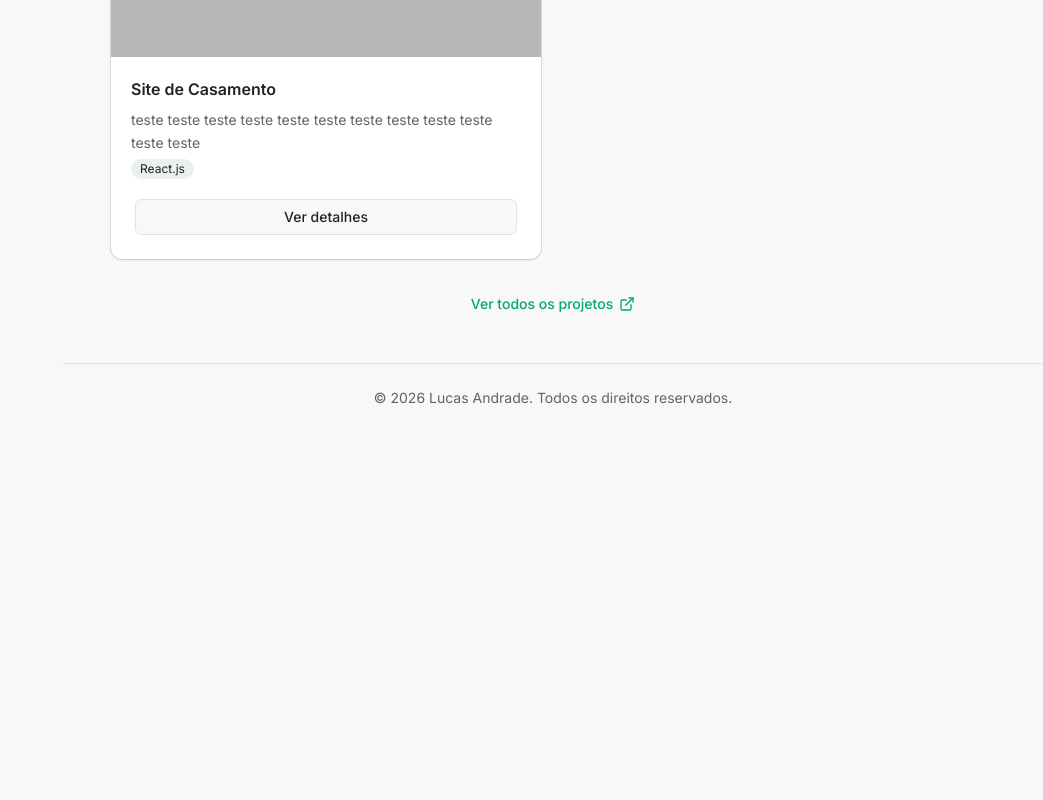
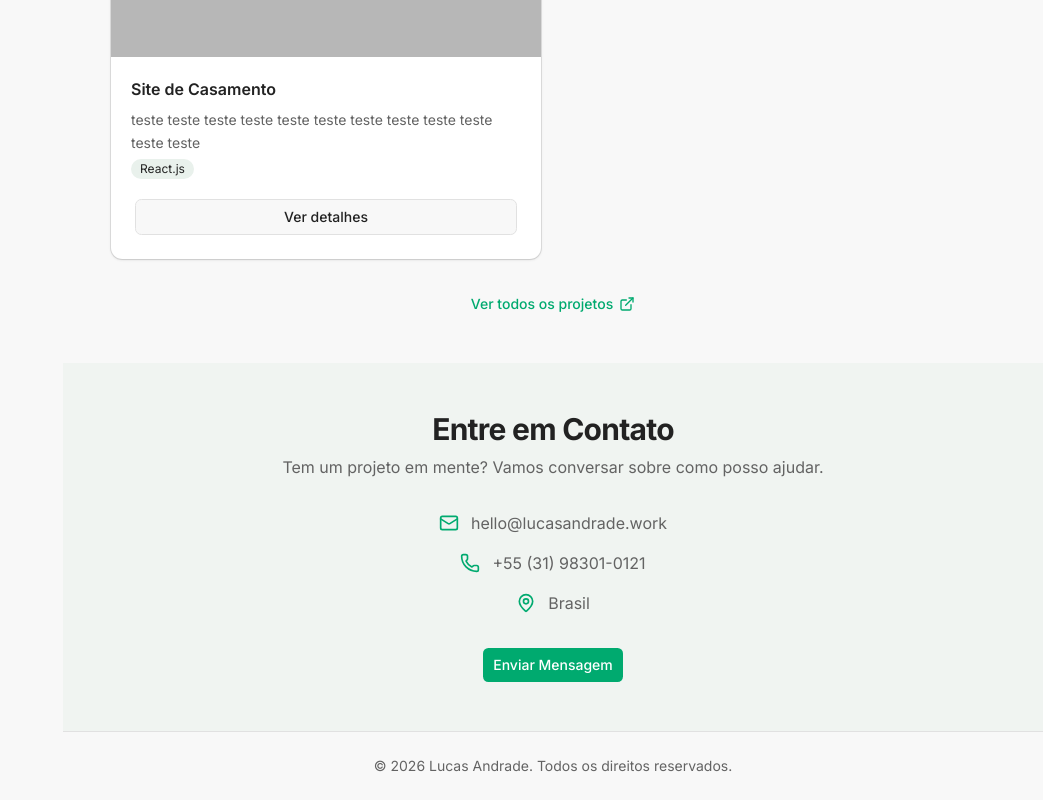
Before and after one commit to lucasaol/portfolio, a Next.js app: page /br in a window 1280 px wide. Shown: the part 2194-2994 px from the top of the page, without its empty margins (237-1280 px from the left). Before the commit the page ends 2626 px from the top, so only its background shows below. Built offline with nearby package versions, Linux system fonts and the light colour scheme.

Commit message:
feat: add contact cta home section

```diff
--- a/src/app/[locale]/(home)/page.tsx
+++ b/src/app/[locale]/(home)/page.tsx
@@ -1,7 +1,7 @@
 import { use } from "react";
 import { setRequestLocale } from "next-intl/server";
 import { getTranslations } from "next-intl/server";
-import { AboutSection, OverviewSection, ProjectsSection } from "@/components/home/sections";
+import { AboutSection, ContactSection, OverviewSection, ProjectsSection } from "@/components/home/sections";
 
 interface PageProps {
   params: Promise<{ locale: string }>;
@@ -26,6 +26,7 @@ export default function HomePage({ params }: PageProps) {
       <AboutSection />
       <OverviewSection />
       <ProjectsSection />
+      <ContactSection />
     </>
   );
 }
--- /dev/null
+++ b/src/components/home/sections/contact.tsx
@@ -0,0 +1,48 @@
+import { Button } from "@/components/ui/button";
+import { MailIcon, MapPinIcon, PhoneIcon } from "lucide-react";
+import { useTranslations } from "next-intl";
+import Link from "next/link";
+
+
+export function ContactSection() {
+    const t = useTranslations("Contact");
+
+    const contactInfo = [
+        {
+            icon: MailIcon,
+            text: "hello@lucasandrade.work"
+        },
+        {
+            icon: PhoneIcon,
+            text: "+55 (31) 98301-0121"
+        },
+        {
+            icon: MapPinIcon,
+            text: t('location')
+        }
+    ];
+
+    return (
+        <section id="contact" className="py-12 px-4 sm:px-8 lg:px-12 theme-bg-light">
+            <div className="mx-auto max-w-5xl">
+                <h2 className="mb-2 text-center text-3xl font-bold tracking-tight">{t('title')}</h2>
+                <p className="mx-auto mb-8 max-w-2xl text-center text-muted-foreground">{t('subtitle')}</p>
+
+                <div className="mx-auto max-w-lg space-y-4 text-center">
+                    {contactInfo.map((info) => (
+                        <div key={info.text} className="flex items-center justify-center gap-3 text-muted-foreground">
+                            <info.icon className="h-5 w-5 text-primary" />
+                            <span>{info.text}</span>
+                        </div>
+                    ))}
+
+                    <div className="pt-4">
+                        <Button asChild>
+                            <Link href="/contact">{t('sendMessage')}</Link>
+                        </Button>
+                    </div>
+                </div>
+            </div>
+        </section>
+    );
+}
--- a/src/components/home/sections/index.ts
+++ b/src/components/home/sections/index.ts
@@ -2,3 +2,4 @@
 export * from '@/components/home/sections/about';
 export * from '@/components/home/sections/overview';
 export * from '@/components/home/sections/projects';
+export * from '@/components/home/sections/contact';
--- a/src/i18n/langs/br.ts
+++ b/src/i18n/langs/br.ts
@@ -46,6 +46,12 @@ const br: Messages = {
     subtitle:
       "Abaixo estão algumas das tecnologias e habilidades com as quais trabalho no dia a dia para entregar soluções de qualidade.",
     viewMore: "Ver detalhes",
+  },
+  Contact: {
+    title: "Entre em Contato",
+    subtitle: "Tem um projeto em mente? Vamos conversar sobre como posso ajudar.",
+    sendMessage: "Enviar Mensagem",
+    location: "Brasil"
   }
 };
 
--- a/src/i18n/langs/en.ts
+++ b/src/i18n/langs/en.ts
@@ -46,6 +46,12 @@ const en: Messages = {
     subtitle:
       "---",
     viewMore: "---",
+  },
+  Contact: {
+    title: "---",
+    subtitle: "---",
+    sendMessage: "---",
+    location: "Brazil"
   }
 };
 
--- a/src/i18n/langs/types.d.ts
+++ b/src/i18n/langs/types.d.ts
@@ -38,4 +38,10 @@ export type Messages = {
     subtitle: string;
     viewMore: string;
   };
+  Contact: {
+    title: string;
+    subtitle: string;
+    sendMessage: string;
+    location: string;
+  };
 };
```
